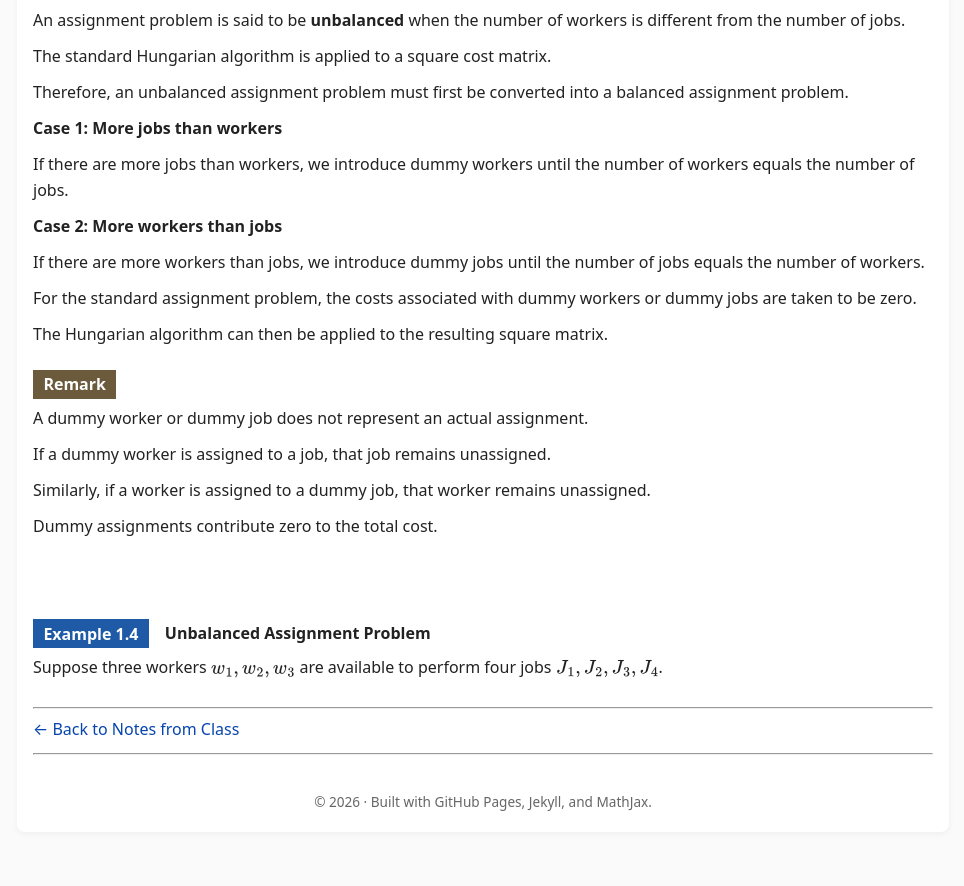
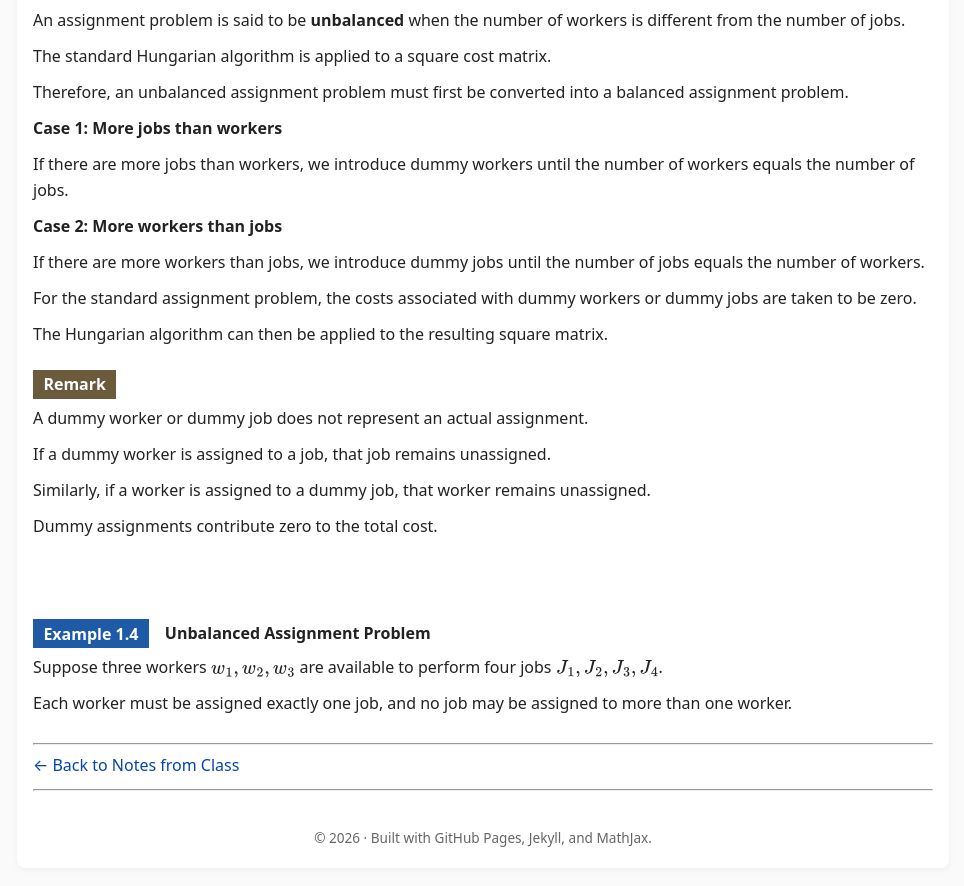
Before and after one commit to SaleemKamaludin/SaleemKamaludin.github.io, a Jekyll site: the page built from courses/math-2276/notes-from-class/supplementary-lecture-6/index.md, in a window 1280 px wide and 900 px high, scrolled down 9589 px. Shown: the top 886 px of the window, without its empty margins (157-1121 px from the left). Built offline with Jekyll 4.4.1, drawn with Linux system fonts in a browser that asks for light colours; before the commit the page ends 10453 px from its top, so only the background shows below that.

Commit message:
Add assignment constraints to Example 1.4

```diff
--- a/courses/math-2276/notes-from-class/supplementary-lecture-6/index.md
+++ b/courses/math-2276/notes-from-class/supplementary-lecture-6/index.md
@@ -1589,6 +1589,15 @@ C_{\min}
     to perform four jobs \(J_1,J_2,J_3,J_4\).
   </p>
 
+
+  <div id="example-unbalanced-assignment-problem-constraints">
+
+    <p>
+      Each worker must be assigned exactly one job,
+      and no job may be assigned to more than one worker.
+    </p>
+
+  </div>
 </div>
 
 
```
